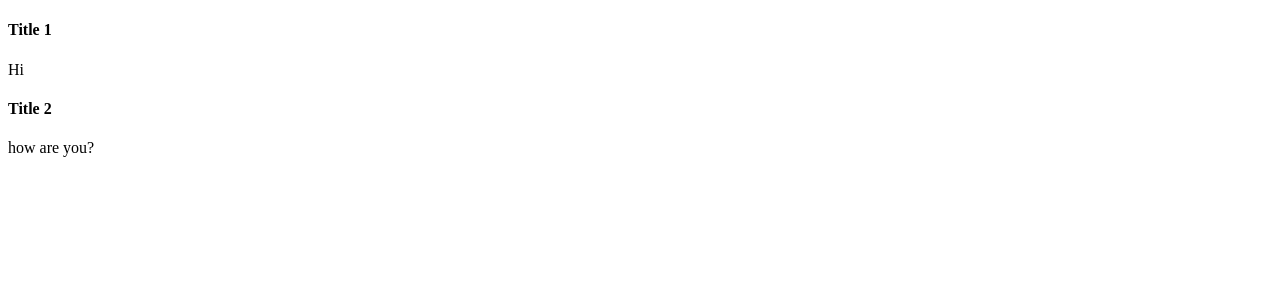
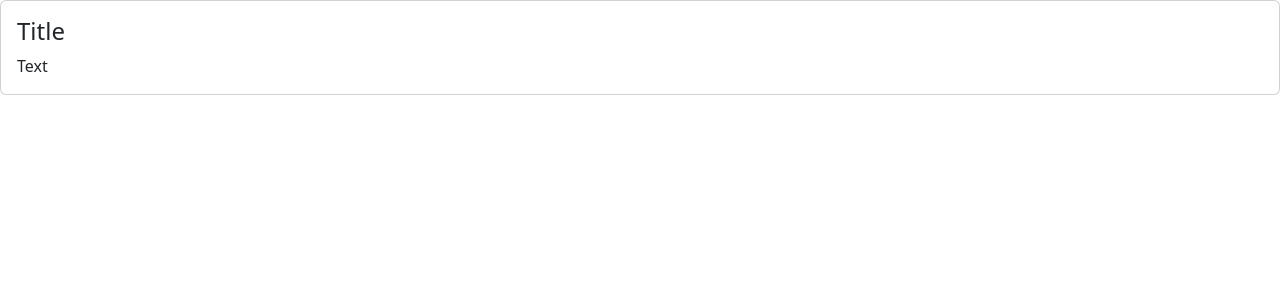
Before and after one commit to MikhailV89/React-HW_1, a React (Vite) app: page / in a window 1280 px wide. Shown: the top 300 px of the page. Built offline with nearby package versions, Linux system fonts and the light colour scheme.

Commit message:
commit ready

```diff
--- a/src/App.jsx
+++ b/src/App.jsx
@@ -1,11 +1,15 @@
 import Card from "./components/Card.jsx";
+
 
 function App() {
     return (
         <>
-            <Card title={"Title 1"} />
-            <Card text={"Hi"} />
-            <Card title={"Title 2"} text={"how are you?"} />
+            <Card>
+                <Card.Body>
+                    <Card.Title>Title</Card.Title>
+                    <Card.Text>Text</Card.Text>
+                </Card.Body>
+            </Card>
         </>
     );
 }
--- /dev/null
+++ b/src/components/Body.jsx
@@ -0,0 +1,6 @@
+
+const Body = ({children}) => {
+    return <div className='card-body'>{children}</div>
+}
+
+export default Body;
--- a/src/components/Card.jsx
+++ b/src/components/Card.jsx
@@ -1,22 +1,24 @@
  import React from "react";
+import Body from "./Body.jsx";
+ import Title from "./Title.jsx";
+ import Text from "./Text.jsx";
+ import '/node_modules/bootstrap/dist/css/bootstrap.min.css';
+ import cn from 'classnames';
+
 
 class Card extends React.Component {
+
+    static Body = Body
+    static Title = Title
+    static Text = Text
+
+    constructor(props) {
+        super(props);
+    }
+
     render() {
-        const { title, text } = this.props;
-        return (
-            <div className="card">
-                <div className="card-body">
-                    {title ? <h4 className="card-title">{title}</h4> : null}
-                    {text ? <p className="card-text">{text}</p> : null}
-                </div>
-            </div>
-        );
-
+        const { children } = this.props;
+        return <div className="card"> { children } </div>
     }
 }
-
-Card.defaultProps = {
-    title: null,
-    text: null,
-};
  export default Card
--- /dev/null
+++ b/src/components/Text.jsx
@@ -0,0 +1,6 @@
+
+const Text = ({children}) => {
+    return <p className='card-text'>{children}</p>
+}
+
+export default Text;
--- /dev/null
+++ b/src/components/Title.jsx
@@ -0,0 +1,5 @@
+
+const Title = ({children}) => {
+    return <h4 className='card-title'>{children}</h4>
+}
+export default Title;
```
